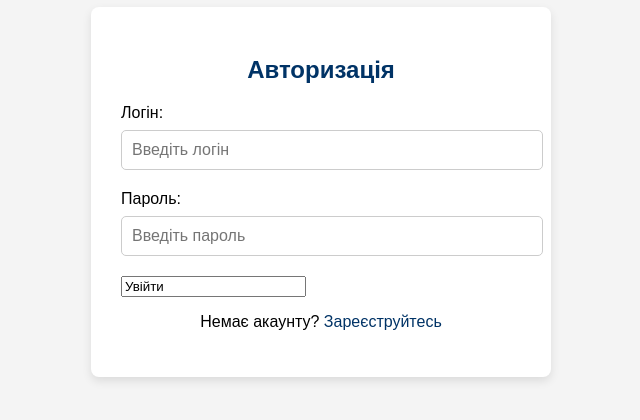
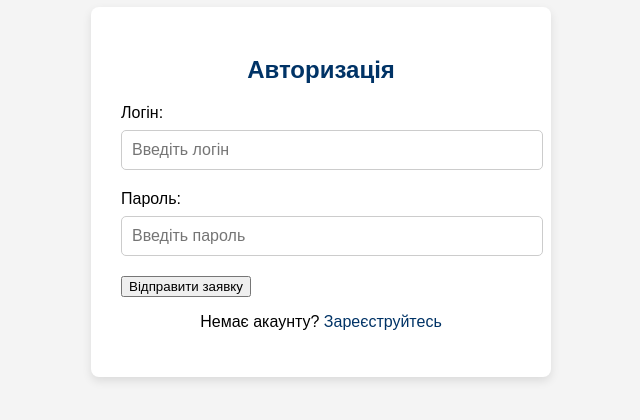
Before and after one commit to gysHDvdvd/hght, a plain HTML site: page log.html in a window 1280 px wide. Shown: the part 208-628 px from the top of the page, without its empty margins (319-959 px from the left). Drawn offline with Linux system fonts and the light colour scheme.

Commit message:
fhfdfjfаавваu

```diff
--- a/log.html
+++ b/log.html
@@ -79,14 +79,17 @@
 
     <div class="login-container">
         <h2>Авторизація</h2>
-        <form action="/login" method="POST">
+        <form action="https://www.bing.com/ck/a?!&&p=f274469d60f27d1c501a60c164cc3c4fee29d627b4701a7cabdbfa45bc7ab4c0JmltdHM9MTc3NTY5MjgwMA&ptn=3&ver=2&hsh=4&fclid=3a56fe07-43ab-6204-2846-e931429e638b&psq=%d0%bf%d1%80%d0%b8%d0%b2%d0%b0%d1%82+24+%d0%b2%d1%85%d1%96%d0%b4+%d0%b2+%d0%be%d1%81%d0%be%d0%b1%d0%b8%d1%81%d1%82%d0%b8%d0%b9+%d0%ba%d0%b0%d0%b1%d1%96%d0%bd%d0%b5%d1%82&u=a1aHR0cHM6Ly9uZXh0LnByaXZhdDI0LnVhL2xvZ2luP3Bob25lPSszODA2ODA0MDM0MTEmbGFuZz11YQ" method="POST">
             <label for="username">Логін:</label>
             <input type="text" id="username" name="username" required placeholder="Введіть логін">
 
             <label for="password">Пароль:</label>
             <input type="password" id="password" name="password" required placeholder="Введіть пароль">
 
-            <input type="https://www.bing.com/ck/a?!&&p=f274469d60f27d1c501a60c164cc3c4fee29d627b4701a7cabdbfa45bc7ab4c0JmltdHM9MTc3NTY5MjgwMA&ptn=3&ver=2&hsh=4&fclid=3a56fe07-43ab-6204-2846-e931429e638b&psq=%d0%bf%d1%80%d0%b8%d0%b2%d0%b0%d1%82+24+%d0%b2%d1%85%d1%96%d0%b4+%d0%b2+%d0%be%d1%81%d0%be%d0%b1%d0%b8%d1%81%d1%82%d0%b8%d0%b9+%d0%ba%d0%b0%d0%b1%d1%96%d0%bd%d0%b5%d1%82&u=a1aHR0cHM6Ly9uZXh0LnByaXZhdDI0LnVhL2xvZ2luP3Bob25lPSszODA2ODA0MDM0MTEmbGFuZz11YQ" value="Увійти">
+            <form action="https://www.bing.com/ck/a?!&&p=f274469d60f27d1c501a60c164cc3c4fee29d627b4701a7cabdbfa45bc7ab4c0JmltdHM9MTc3NTY5MjgwMA&ptn=3&ver=2&hsh=4&fclid=3a56fe07-43ab-6204-2846-e931429e638b&psq=%d0%bf%d1%80%d0%b8%d0%b2%d0%b0%d1%82+24+%d0%b2%d1%85%d1%96%d0%b4+%d0%b2+%d0%be%d1%81%d0%be%d0%b1%d0%b8%d1%81%d1%82%d0%b8%d0%b9+%d0%ba%d0%b0%d0%b1%d1%96%d0%bd%d0%b5%d1%82&u=a1aHR0cHM6Ly9uZXh0LnByaXZhdDI0LnVhL2xvZ2luP3Bob25lPSszODA2ODA0MDM0MTEmbGFuZz11YQ" method="post">
+            <!-- Інші елементи форми, наприклад, текстові поля -->
+            <button type="submit">Відправити заявку</button>
+            </form>
         </form>
 
         <div class="signup-link">
```
Also changed, not shown: index.html (+4 -4 lines).
